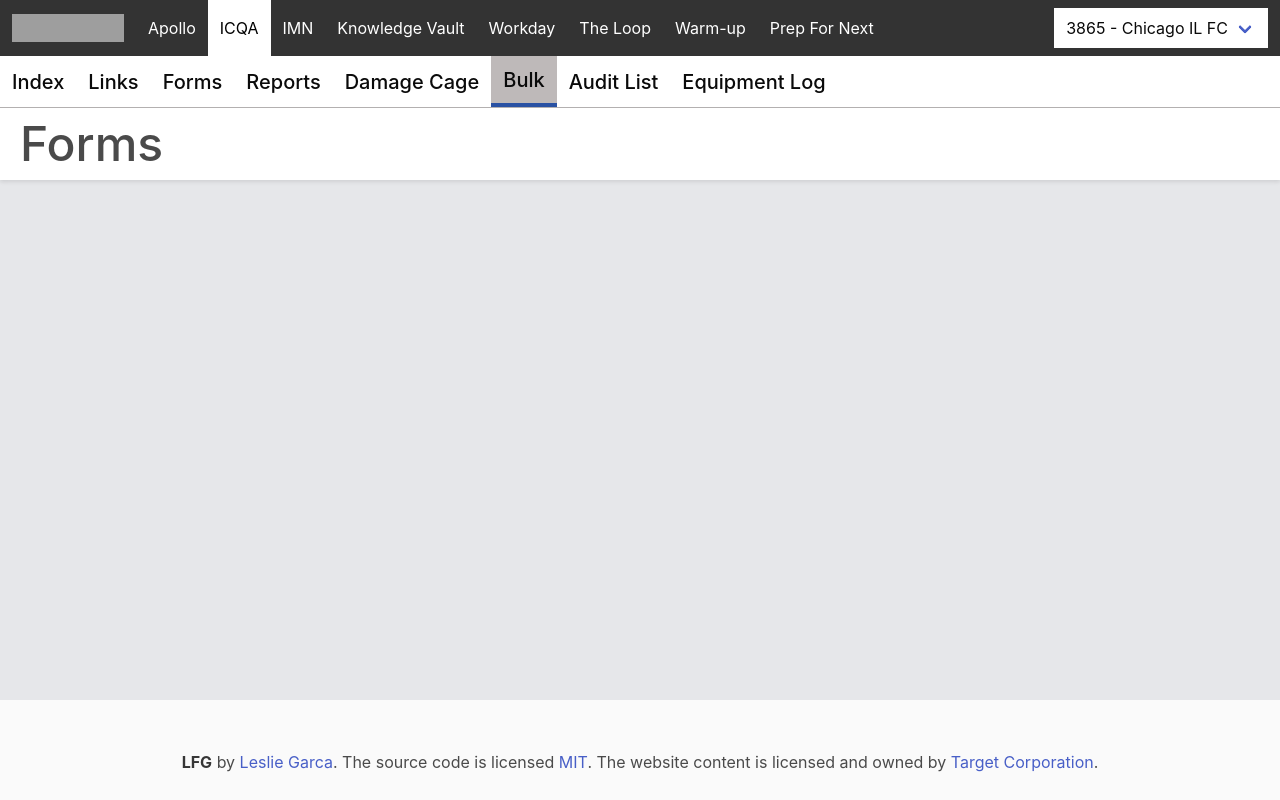
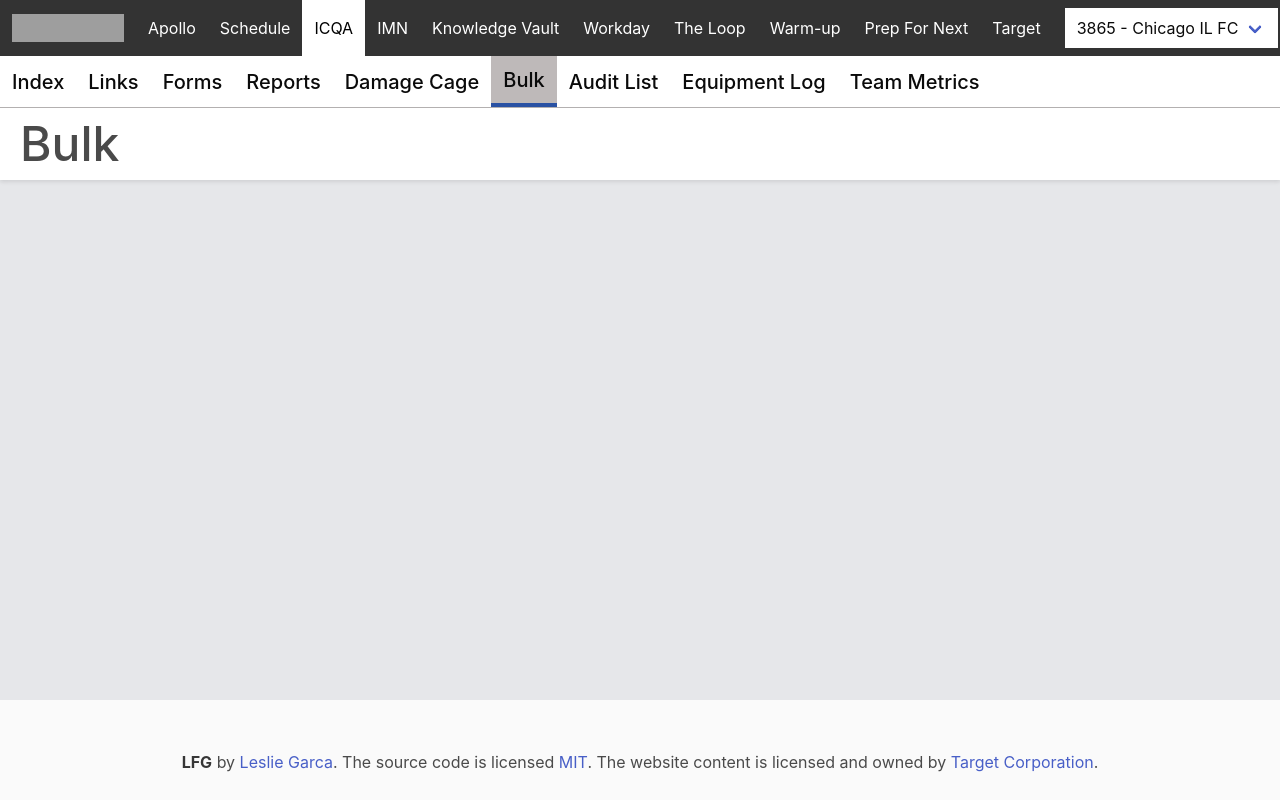
Before and after one commit to lesliefg/icqa-lfg, a plain HTML site: page html/bulk/bulk.html in a window 1280 px wide. Drawn offline with nearby package versions, Linux system fonts and the light colour scheme; grey boxes are pictures that could not be loaded.

Commit message:
Update bulk.html

```diff
--- a/html/bulk/bulk.html
+++ b/html/bulk/bulk.html
@@ -47,6 +47,7 @@
                 <a href="#" id="Locations" class="navbar-item">Locations</a>
                 <a href="#" id="Yard" class="navbar-item">Yard</a> -->
                 <a href="https://apollo.prod.target.com/warehouse/search?location=3865" id="apollo" class="navbar-item" target="_blank" rel="noopener noreferrer">Apollo</a>
+                <a href="https://targetonline.sharepoint.com/:x:/s/ogrp-dc-3865-replenishment-icqa/EUF6ryhtJ21DgOyrUD0dDGoBDvA1Hoc0j7i6h7vcUkYNnQ" id="apollo" class="navbar-item" target="_blank" rel="noopener noreferrer">Schedule</a>
                 <a href="javascript:window.location.reload(true)" id="ICQA" class="navbar-item tab-active">ICQA</a>
                 <a href="https://imn.target.com/IMN/tasksHome.do?methodName=executeTaskSummaryPageLoad&reset=true" id="search" class="navbar-item" target="_blank" rel="noopener noreferrer">IMN</a>
                 <a href="https://targetonline.sharepoint.com/sites/KnowledgeVault" id="search" class="navbar-item" target="_blank" rel="noopener noreferrer">Knowledge Vault</a>
@@ -54,6 +55,7 @@
                 <a href="https://targetonline.sharepoint.com/sites/ogrp-ops-the-loop/Lists/RDC%20Problem%20Receipt%20Cases/Open%20Issues.aspx" id="search" class="navbar-item" target="_blank" rel="noopener noreferrer">The Loop</a>
                 <a href="https://targetonline.sharepoint.com/:v:/r/sites/HQ-RiskManagementSCCommunication/Safety%20Standards/RM-SAFETY-SCL-301D%20Warm%20Up%20for%20Work%20Video.mp4?csf=1&web=1&e=PqjsHG" id="search" class="navbar-item" target="_blank" rel="noopener noreferrer">Warm-up</a>
                 <a href="https://targetonline.sharepoint.com/sites/HR/SitePages/Global%20Supply%20Chain%20and%20Logistics.aspx" id="search" class="navbar-item" target="_blank" rel="noopener noreferrer">Prep For Next</a>
+                <a href="https://www.target.com/" id="search" class="navbar-item" target="_blank" rel="noopener noreferrer">Target</a>
             </div>
 
             <div class="navbar-end">
@@ -71,6 +73,7 @@
                             <a class="navbar-item has-text-black">3857 - Logan Township NJ FC</a>
                             <a class="navbar-item has-text-black">3865 - Chicago IL FC</a>
                             <a class="navbar-item has-text-black">9275 - Joliet IRL</a>
+                            <a class="navbar-item has-text-black">THIS LIST IS FOR AESTHETICS</a>
                         </div>
                     </div>
                 </div>
@@ -90,12 +93,13 @@
           <a href="javascript:window.location.reload(true)" id="forms" class="navbar-item has-text-black is-size-5 has-text-weight-medium current-tab">Bulk</a>
           <a href="../audits/audits.html" id="forms" class="navbar-item has-text-black is-size-5 has-text-weight-medium">Audit List</a>
           <a href="../equipment/equipment.html" id="equipment" class="navbar-item has-text-black is-size-5 has-text-weight-medium">Equipment Log</a>
+          <a href="../metrics/metrics.html" id="equipment" class="navbar-item has-text-black is-size-5 has-text-weight-medium">Team Metrics</a>
         </div>
       </div>
     </nav>
 
     <div id="page-title" class="has-background-white">
-        <h1 class="icqa-title is-size-1 has-text-weight-medium">Forms</h1>
+        <h1 class="icqa-title is-size-1 has-text-weight-medium">Bulk</h1>
     </div>
 
     <footer class="footer">
```
